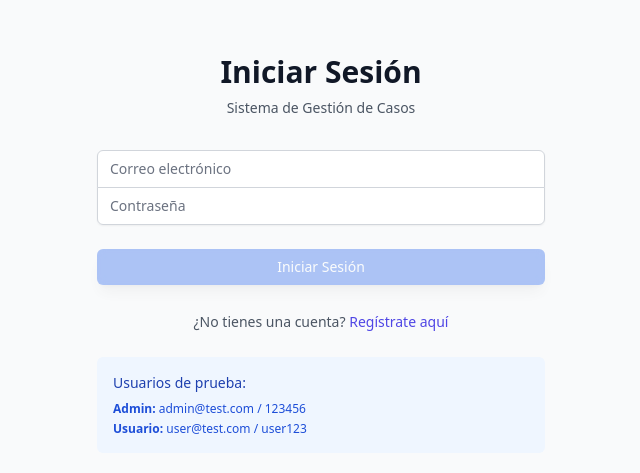
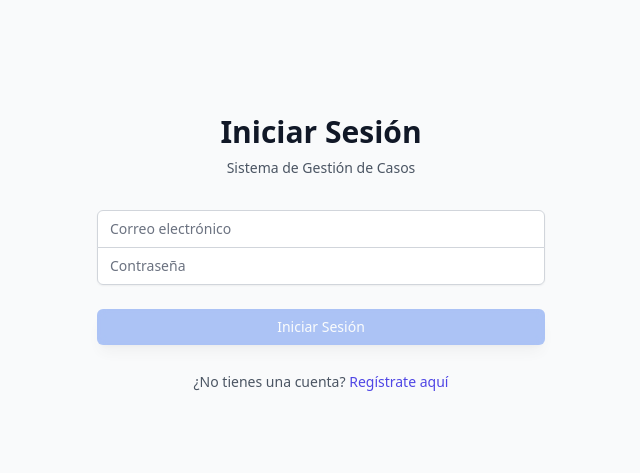
Before and after one commit to andresjgsalzate/case-management-system, a React (Vite) app in the folder frontend/: page /login in a window 1280 px wide. Shown: the part 159-632 px from the top of the page, without its empty margins (319-959 px from the left). Built offline with nearby package versions, Linux system fonts and the light colour scheme; a web font is replaced by a local one.

Commit message:
feat: Remove debug information from authentication middleware, add isPublished field to KnowledgeDocumentForm, and ensure secure token storage in auth store

```diff
--- a/frontend/src/pages/KnowledgeDocumentForm.tsx
+++ b/frontend/src/pages/KnowledgeDocumentForm.tsx
@@ -333,6 +333,7 @@ const KnowledgeDocumentForm: React.FC = () => {
       priority,
       difficultyLevel,
       isTemplate,
+      isPublished, // 🔧 AÑADIR el campo isPublished
       tags: tags.length > 0 ? tags : undefined,
       associatedCases: associatedCases, // Enviar array (vacío o con datos)
     };
--- a/frontend/src/pages/LoginPage.tsx
+++ b/frontend/src/pages/LoginPage.tsx
@@ -132,21 +132,6 @@ export const LoginPage: React.FC = () => {
               </Link>
             </span>
           </div>
-
-          {/* Información de prueba - solo para desarrollo */}
-          <div className="mt-4 p-4 bg-blue-50 rounded-md">
-            <h4 className="text-sm font-medium text-blue-800 mb-2">
-              Usuarios de prueba:
-            </h4>
-            <div className="text-xs text-blue-700 space-y-1">
-              <p>
-                <strong>Admin:</strong> admin@test.com / 123456
-              </p>
-              <p>
-                <strong>Usuario:</strong> user@test.com / user123
-              </p>
-            </div>
-          </div>
         </form>
       </div>
     </div>
--- a/frontend/src/stores/authStore.ts
+++ b/frontend/src/stores/authStore.ts
@@ -70,6 +70,7 @@ export const useAuthStore = create<AuthState>()(
           const response = await authService.login({ email, password });
           if (response.success && response.data) {
             const { user, token, refreshToken } = response.data;
+
             // Usar SecurityService para almacenamiento seguro
             securityService.storeTokens(token, refreshToken, 3600); // 1 hora por defecto
             // Solo guardar datos del usuario (no tokens)
```
Also changed, not shown: 1 other file (tests, documents, lock files or other folders).
